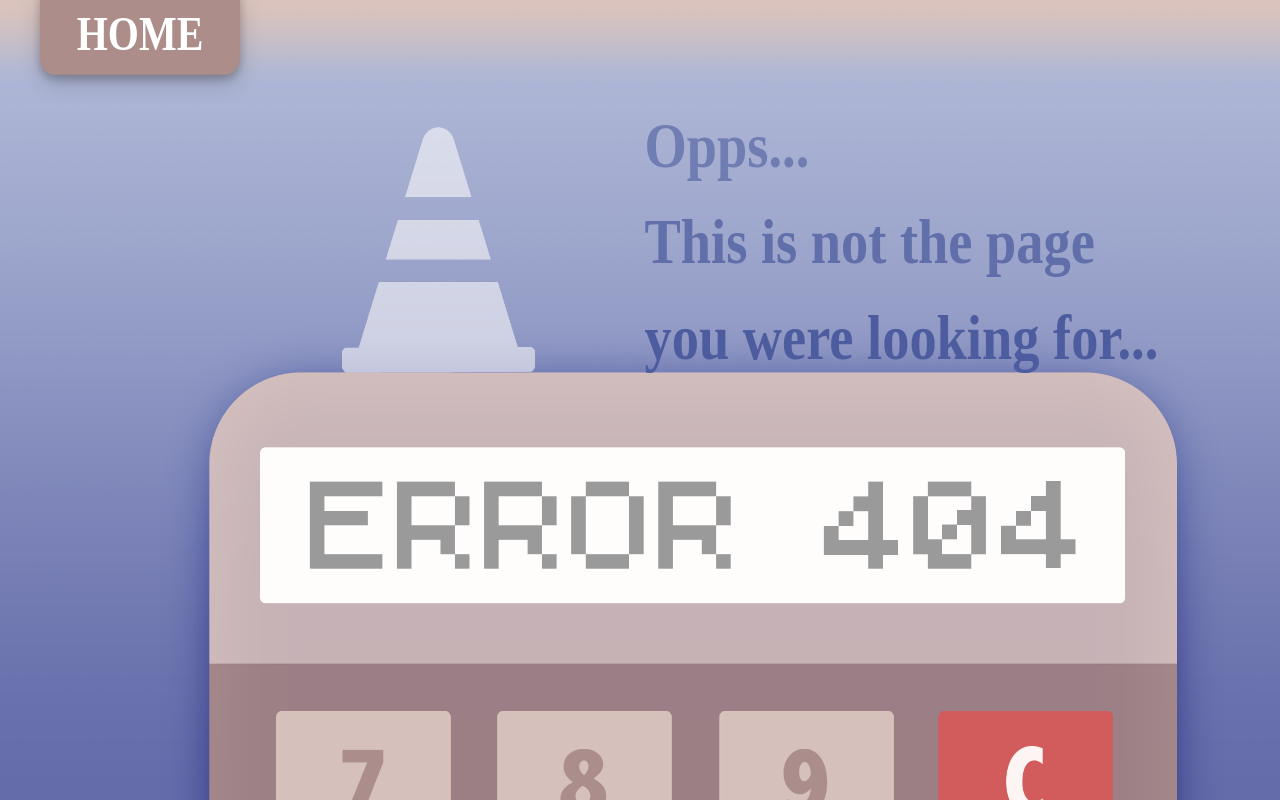
After one commit to devinlinbhs/AMC-mock-exam, a Flask app: template websites/templates/404.html in a window 1280 px wide. The commit adds this page. Run offline with Flask 2, Linux system fonts and the light colour scheme; the template is opened without the code that fills it, so the values that code supplies are empty.

Commit message:
error 404 page added

```diff
--- a/websites/static/style.css
+++ b/websites/static/style.css
@@ -833,3 +833,27 @@ pictures, containers*/
     transform: scaleX(0.8) translateY(-10px);
     transition: transform 0.2s;
 }
+
+
+
+
+/*Error 404 page styling*/
+.error404_container1{
+    display: flex;
+    justify-content: right;
+    width: 100vw;
+
+}
+
+.error404_container2{
+    width: 50vw;
+    height: 38vh;
+}
+
+
+.error404_text{
+    color:#4c5c9f;
+    font-size: 64px;
+    padding-top: 2vh;
+    transform: scaleX(0.85) translateX(-4vw);
+}
--- /dev/null
+++ b/websites/templates/404.html
@@ -0,0 +1,27 @@
+{% extends 'base.html' %}
+<!--Extend base template-->
+
+
+{% block title %}
+<title>Page not found</title>
+{% endblock %}
+
+
+
+{% block content %}
+<style>
+.body{
+    background-image: url(/static/background/error404_background.png);
+}
+</style>
+
+<div class="error404_container1">
+<div class="error404_container2">
+    <div class="error404_text">
+        <div style="opacity:0.6;">Opps...</div>
+        <div style="opacity:0.75;">This is not the page</div>
+        you were looking for...
+    </div>
+</div>
+</div>
+{% endblock %}
```
Also changed, not shown: websites/views.py (+6 -1 lines), AMC.db, websites/models.py (deleted), websites/static/background/error404_background.png (added).
